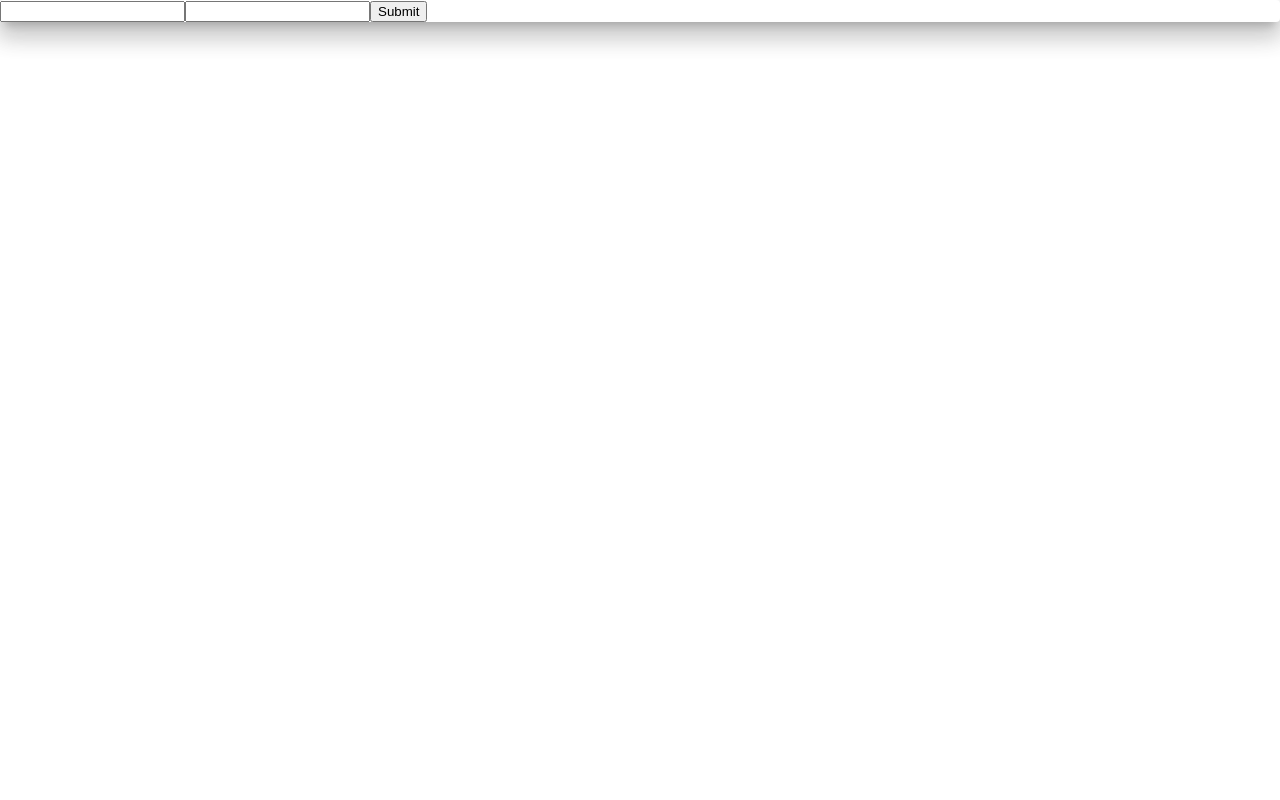
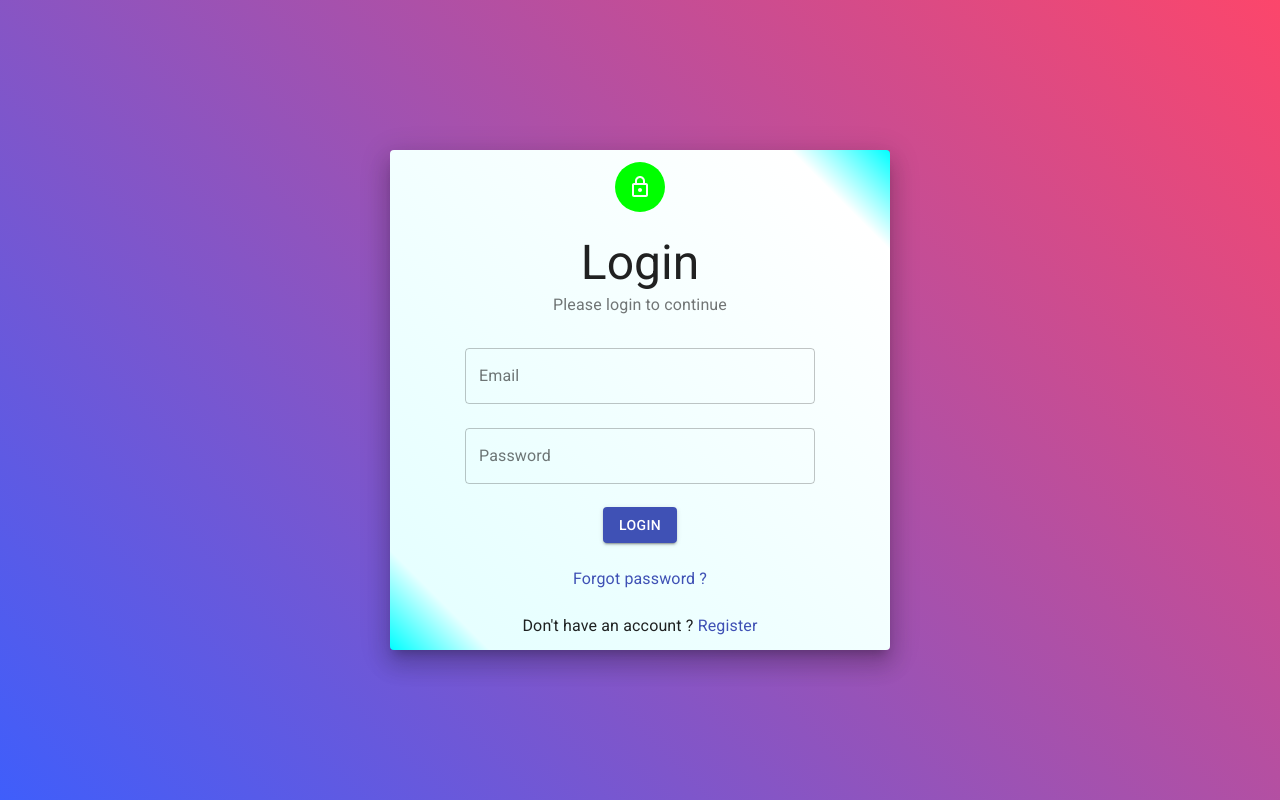
Before and after one commit to aktech27/React-MUI-Login, a React (Create React App) app: page /login in a window 1280 px wide. Built offline with nearby package versions, Linux system fonts and the light colour scheme.

Commit message:
Added Login Page

```diff
--- a/src/components/Login/LoginForm.jsx
+++ b/src/components/Login/LoginForm.jsx
@@ -1,11 +1,49 @@
 import React from "react";
+import { Avatar, Button, Typography, Link } from "@material-ui/core";
+import LockOutlinedIcon from "@material-ui/icons/LockOutlined";
+import useStyles from "../../hooks/useStyles";
+import LoginInput from "./LoginInput";
 
-const LoginForm = ({ setEmail, setPassword }) => {
+const LoginForm = ({ handleSubmit, setEmail, setPassword }) => {
+  const styles = useStyles();
   return (
-    <form>
-      <input />
-      <input />
-      <button>Submit</button>
+    <form className={styles.loginForm} onSubmit={(e) => handleSubmit(e)}>
+      <Avatar className={styles.avatar}>
+        <LockOutlinedIcon />
+      </Avatar>
+      <div>
+        <Typography variant="h3" align="center">
+          Login
+        </Typography>
+        <Typography variant="subtitle1" color="textSecondary" align="center" gutterBottom>
+          Please login to continue
+        </Typography>
+      </div>
+      <LoginInput
+        id="login-email"
+        label="Email"
+        placeholder="Enter your email"
+        type="text"
+        validationType="email"
+        setState={setEmail}
+      />
+      <LoginInput
+        id="login-password"
+        label="Password"
+        placeholder="Enter your password"
+        type="password"
+        validationType="loginpassword"
+        setState={setPassword}
+      />
+      <Button type="submit" color="primary" variant="contained">
+        Login
+      </Button>
+      <Typography>
+        <Link href="#">Forgot password ?</Link>
+      </Typography>
+      <Typography>
+        Don't have an account ?<Link href="/register"> Register</Link>
+      </Typography>
     </form>
   );
 };
--- a/src/components/Login/LoginInput.jsx
+++ b/src/components/Login/LoginInput.jsx
@@ -0,0 +1,38 @@
+import { TextField } from "@material-ui/core";
+import React, { useState } from "react";
+import useValidator from "../../hooks/useValidator";
+
+const LoginInput = ({ id, label, placeholder, type, validationType, setState }) => {
+  const [helperText, setHelperText] = useState("");
+  let validator = useValidator(validationType);
+  const handleChange = (value) => {
+    let [isValid, validationText] = validator(value);
+    if (isValid) {
+      setState(value);
+      setHelperText("");
+    } else {
+      setHelperText(validationText);
+      setState("");
+    }
+  };
+  return (
+    <TextField
+      id={id}
+      label={label}
+      placeholder={placeholder}
+      type={type}
+      variant="outlined"
+      style={{ width: "70%" }}
+      error={helperText ? true : false}
+      helperText={helperText}
+      onFocus={(e) => {
+        handleChange(e.target.value);
+      }}
+      onChange={(e) => {
+        handleChange(e.target.value);
+      }}
+    />
+  );
+};
+
+export default LoginInput;
--- a/src/hooks/useStyles.js
+++ b/src/hooks/useStyles.js
@@ -1,5 +1,35 @@
 import { makeStyles } from "@material-ui/core";
 
-const useStyles = makeStyles({});
+const useStyles = makeStyles({
+  avatar: {
+    height: 50,
+    width: 50,
+    backgroundColor: "lime",
+    fontSize: 50,
+  },
+  container: {
+    display: "flex",
+    minHeight: "100vh",
+    width: "100vw",
+    alignItems: "center",
+    justifyContent: "center",
+    background: "linear-gradient(45deg, #3f5efb 0%, #fc466b 100%)",
+  },
+  loginContainer: {
+    width: "500px",
+    height: "500px",
+    display: "flex",
+    alignItems: "center",
+    background: "linear-gradient(45deg, #00ffff 0%, #e6ffff 10%, #ffffff 90%,#00ffff 100% )",
+  },
+  loginForm: {
+    width: "100%",
+    height: "100%",
+    display: "flex",
+    flexDirection: "column",
+    alignItems: "center",
+    justifyContent: "space-around",
+  },
+});
 
 export default useStyles;
--- a/src/pages/Login.jsx
+++ b/src/pages/Login.jsx
@@ -1,5 +1,5 @@
 import React, { useState } from "react";
-import { Paper } from "@material-ui/core";
+import { Grid, Paper } from "@material-ui/core";
 import useStyles from "../hooks/useStyles";
 import { LoginForm } from "../components";
 
@@ -7,10 +7,20 @@ const Login = () => {
   const styles = useStyles();
   const [email, setEmail] = useState("");
   const [password, setPassword] = useState("");
+  const handleSubmit = (e) => {
+    e.preventDefault();
+    if (email && password) {
+      console.log(email, password);
+    }
+    if (!password) document.querySelector("#login-password").focus();
+    if (!email) document.querySelector("#login-email").focus();
+  };
   return (
-    <Paper elevation={15}>
-      <LoginForm setEmail={setEmail} setPassword={setPassword} />
-    </Paper>
+    <Grid container justifyContent="center" alignItems="center" className={styles.container}>
+      <Paper elevation={15} className={styles.loginContainer}>
+        <LoginForm handleSubmit={handleSubmit} setEmail={setEmail} setPassword={setPassword} />
+      </Paper>
+    </Grid>
   );
 };
 
```
